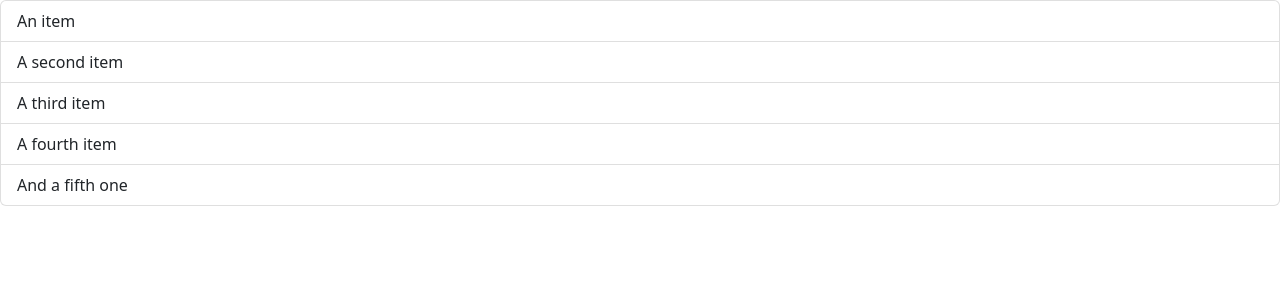
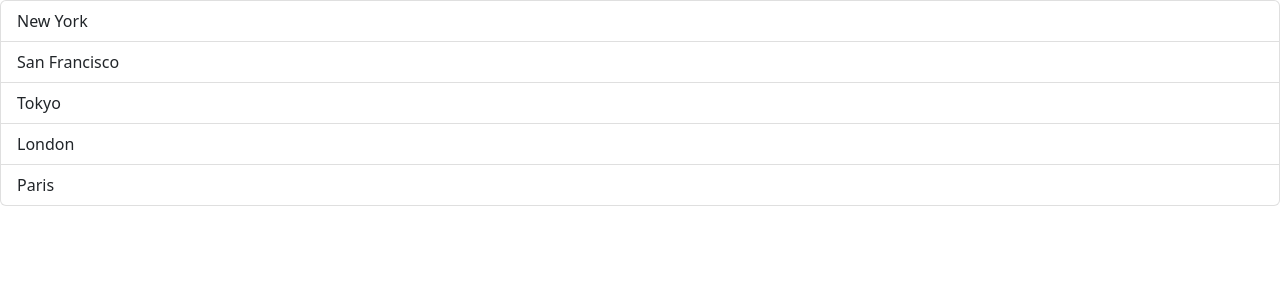
Before and after one commit to Erfanhosseini98/learn-react, a React (Vite) app: page / in a window 1280 px wide. Shown: the top 300 px of the page. Built offline with nearby package versions, Linux system fonts and the light colour scheme.

Commit message:
Implemented dynamic menu activation using hooks.

```diff
--- a/src/components/ListGroup.tsx
+++ b/src/components/ListGroup.tsx
@@ -1,12 +1,27 @@
+import { useState } from "react";
+
 function ListGroup() {
+	const items = ["New York", "San Francisco", "Tokyo", "London", "Paris"];
+	const [selectedIndex, setSelectedIndex] = useState(-1);
 	return (
-		<ul className="list-group">
-			<li className="list-group-item">An item</li>
-			<li className="list-group-item">A second item</li>
-			<li className="list-group-item">A third item</li>
-			<li className="list-group-item">A fourth item</li>
-			<li className="list-group-item">And a fifth one</li>
-		</ul>
+		<>
+			{items.length === 0 && <p>No item found</p>}
+			<ul className="list-group">
+				{items.map((item, index) => (
+					<li
+						key={item}
+						className={
+							selectedIndex === index
+								? "list-group-item active"
+								: "list-group-item "
+						}
+                        onClick={() => setSelectedIndex(index)}
+					>
+						{item}
+					</li>
+				))}
+			</ul>
+		</>
 	);
 }
 
```
